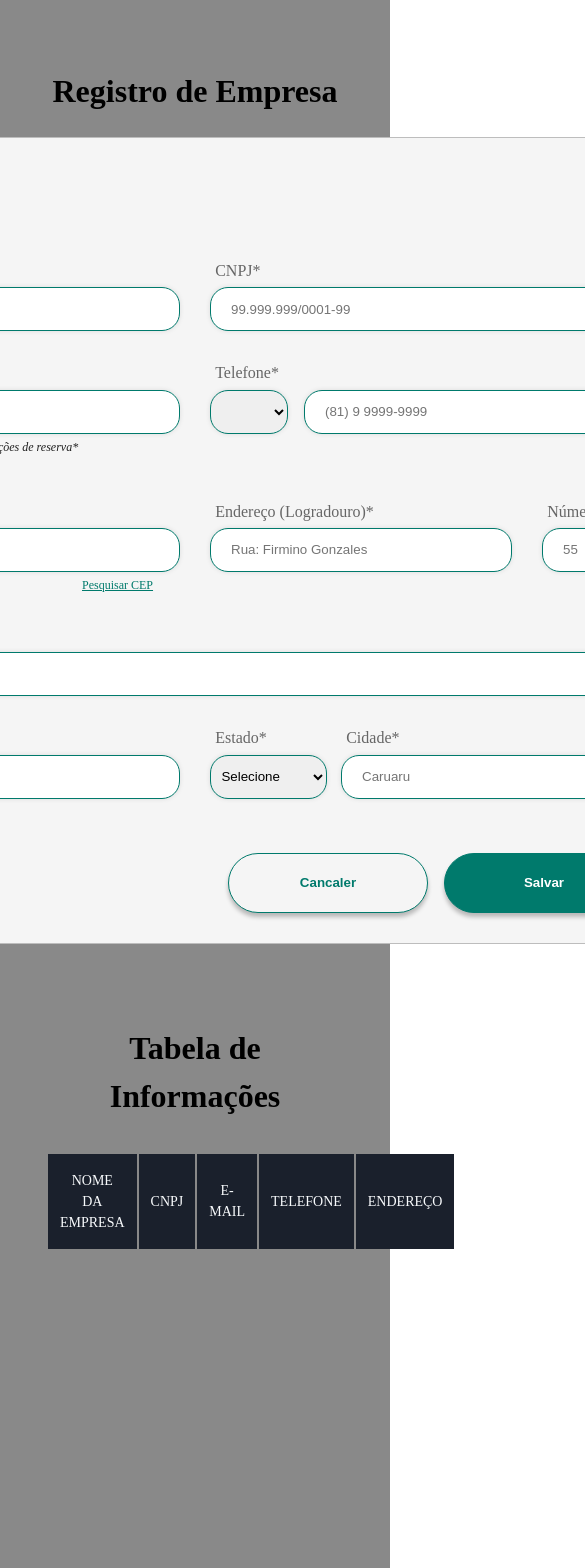
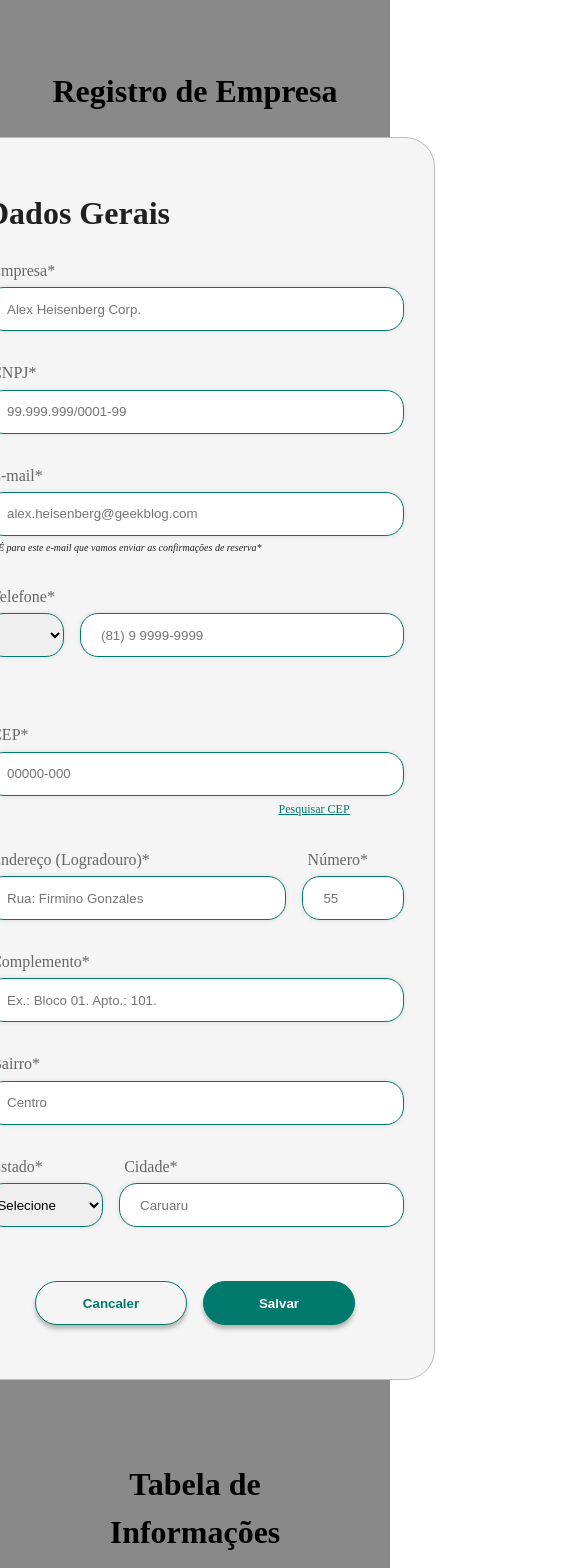
Before and after one commit to alexdev613/my-first-portfolio, a React (Vite) app: page /projects/formyup in a window 390 px wide. Shown: the top 1568 px of the page, 585 px wide, since content can reach past the window. Built offline with nearby package versions, Linux system fonts and the light colour scheme.

Commit message:
feat: I created and styled the MessengerError component to be rendered when there is an error when submitting form data, and created responsiveness for BusinessRegistrationForm

```diff
--- a/src/pages/Home/sections/Projects/Project01/BusinessRegistrationForm/BusinessRegistrationForm.tsx
+++ b/src/pages/Home/sections/Projects/Project01/BusinessRegistrationForm/BusinessRegistrationForm.tsx
@@ -10,6 +10,7 @@ import {
     BoxForm,
     Label,
     ExclusiveRowBox,
+    MessageError,
     Input,
     BoxButtons,
     SaveButton,
@@ -129,7 +130,7 @@ const BusinessRegistrationForm: React.FC<BusinessRegistrationFormProps> = ({ onA
                                 style={{ borderColor: errors.company ? 'red': '' }}
                             />
                             {errors.company?.type === 'required' && (
-                                <p style={{ color: 'red', bottom: '0px'}}>{errors.company.message}</p>
+                                <MessageError>{errors.company.message}</MessageError>
                             )}
                         </BoxForm>
                         <BoxForm>
@@ -144,7 +145,7 @@ const BusinessRegistrationForm: React.FC<BusinessRegistrationFormProps> = ({ onA
                                 style={{ borderColor: errors.cnpj ? 'red': '' }}
                             />
                             {errors.cnpj?.type === 'required' && (
-                                <p style={{ color: 'red' , bottom: '0px'}}>{errors.cnpj.message}</p>
+                                <MessageError>{errors.cnpj.message}</MessageError>
                             )}
                         </BoxForm>
                     </DivContainer>
@@ -160,11 +161,11 @@ const BusinessRegistrationForm: React.FC<BusinessRegistrationFormProps> = ({ onA
                                 {...register('email', {required: true})}
                                 style={{ borderColor: errors.email ? 'red' : '' }}
                             />
-                            <em style={{marginTop: '4px', marginLeft: '16px', fontSize: '12px', fontWeight: '400'}}>
+                            <em style={{marginTop: '4px', marginLeft: '12px', fontSize: '10px', fontWeight: '400'}}>
                                 É para este e-mail que vamos enviar as confirmações de reserva*
                             </em>
                             {errors.email?.type === 'required' && (
-                                <p style={{ color: 'red', bottom: '16px' }}>{errors.email.message}</p>
+                                <MessageError className='pEmail'>{errors.email.message}</MessageError>
                             )}
                         </BoxForm>
                         <BoxForm>
@@ -181,10 +182,12 @@ const BusinessRegistrationForm: React.FC<BusinessRegistrationFormProps> = ({ onA
                                         <option selected disabled value=''>
 
                                         </option>
+                                        <option value={+1}>+1</option>
+                                        <option value={+54}>+54</option>
                                         <option value={+55}>+55</option>
                                     </select>
                                     {errors.ddiNumber?.type === 'required' && (
-                                        <p style={{color: 'red', bottom: '-14px'}}>{errors.ddiNumber.message}</p>
+                                        <MessageError className='pDdi'>{errors.ddiNumber.message}</MessageError>
                                     )}
                                 </BoxForm>
                                 <BoxForm>
@@ -199,7 +202,7 @@ const BusinessRegistrationForm: React.FC<BusinessRegistrationFormProps> = ({ onA
                                         style={{ borderColor: errors.phone ? 'red': '' }}
                                     />
                                     {errors.phone?.type === 'required' && (
-                                        <p style={{ color: 'red', bottom: '4px' }}>{errors.phone.message}</p>
+                                        <MessageError className='pPhone'>{errors.phone.message}</MessageError>
                                     )}
                                 </BoxForm>
                             </ExclusiveRowBox>
@@ -217,20 +220,20 @@ const BusinessRegistrationForm: React.FC<BusinessRegistrationFormProps> = ({ onA
                                 {...register('address.cep', {required: 'true'})}
                                 style={{ borderColor: errors.address?.cep ? 'red' : '' }}
                             />
-                            <span>
+                            <span className='linkCep'>
                                 <a
                                     href="https://buscacepinter.correios.com.br/app/endereco/index.php"
                                     target='_blank'
                                     rel='noreferrer'
-                                    style={{color: '#007a6c', marginLeft: '320px'}}
                                 >
                                     Pesquisar CEP
                                 </a>
                             </span>
                             {errors.address?.cep?.type === 'required' && (
-                                <p style={{ color: 'red', bottom: '18px' }}>{errors.address.cep.message}</p>
+                                <MessageError className='pCep'>{errors.address.cep.message}</MessageError>
                             )}
                         </BoxForm>
+                        <ExclusiveRowBox>
                             <BoxForm>
                                 <Label>Endereço (Logradouro)*</Label>
                                 <Input
@@ -242,7 +245,7 @@ const BusinessRegistrationForm: React.FC<BusinessRegistrationFormProps> = ({ onA
                                     style={{ borderColor: errors.address?.street ? 'red' : '' }}
                                 />
                                 {errors.address?.street?.type === 'required' && (
-                                <p style={{ color: 'red', bottom: '18px' }}>{errors.address.street.message}</p>
+                                    <MessageError className='pStreet'>{errors.address.street.message}</MessageError>
                                 )}
                             </BoxForm>
                             <BoxForm>
@@ -256,9 +259,10 @@ const BusinessRegistrationForm: React.FC<BusinessRegistrationFormProps> = ({ onA
                                     style={{ borderColor: errors.address?.number ? 'red' : '' }}
                                 />
                                 {errors.address?.number?.type === 'required' && (
-                                <p style={{ color: 'red', bottom: '2px' }}>{errors.address.number.message}</p>
+                                    <MessageError className='pNumber'>{errors.address.number.message}</MessageError>
                                 )}
                             </BoxForm>
+                        </ExclusiveRowBox>
                     </DivContainer>
 
                     <DivContainer>
@@ -273,7 +277,7 @@ const BusinessRegistrationForm: React.FC<BusinessRegistrationFormProps> = ({ onA
                                 style={{ borderColor: errors.address?.complement ? 'red' : '' }}
                             />
                             {errors.address?.complement?.type === 'required' && (
-                                <p style={{ color: 'red', bottom: '-2px' }}>{errors.address.complement.message}</p>
+                                <MessageError>{errors.address.complement.message}</MessageError>
                             )}
                         </BoxForm>
                     </DivContainer>
@@ -289,11 +293,13 @@ const BusinessRegistrationForm: React.FC<BusinessRegistrationFormProps> = ({ onA
                                 style={{ borderColor: errors.address?.neighborhood ? 'red' : '' }}
                             />
                             {errors.address?.neighborhood?.type === 'required' && (
-                                <p style={{ color: 'red', bottom: '-2px' }}>{errors.address.neighborhood.message}</p>
+                                <MessageError>{errors.address.neighborhood.message}</MessageError>
                             )}
                         </BoxForm>
+                        <ExclusiveRowBox>
                             <BoxForm>
                                 <Label>Estado*</Label>
+
                                 <ExclusiveRowBox>
                                     <select
                                         id='state'
@@ -333,7 +339,7 @@ const BusinessRegistrationForm: React.FC<BusinessRegistrationFormProps> = ({ onA
                                     </select>
                                 </ExclusiveRowBox>
                                     {errors.address?.state?.type === 'required' && (
-                                    <p style={{ color: 'red', bottom: '-19px'}}>{errors.address.state.message}</p>
+                                        <MessageError>{errors.address.state.message}</MessageError>
                                     )}
                             </BoxForm>
                             <BoxForm>
@@ -349,9 +355,10 @@ const BusinessRegistrationForm: React.FC<BusinessRegistrationFormProps> = ({ onA
                                     />
                                 </ExclusiveRowBox>
                                     {errors.address?.city?.type === 'required' && (
-                                    <p style={{ color: 'red', bottom: '-2px' }}>{errors.address.city.message}</p>
+                                        <MessageError>{errors.address.city.message}</MessageError>
                                     )}
                             </BoxForm>
+                        </ExclusiveRowBox>
                     </DivContainer>
 
                     <BoxButtons>
--- a/src/pages/Home/sections/Projects/Project01/BusinessRegistrationForm/styles.ts
+++ b/src/pages/Home/sections/Projects/Project01/BusinessRegistrationForm/styles.ts
@@ -10,18 +10,28 @@ export const Content = styled.div`
     display: flex;
     flex-direction: column;
     align-items: center;
-    width: 60rem;
+    width: 52rem;
     padding: 1.875rem;
     background-color: whitesmoke;
     border: 1px solid #bdbdbd;
     border-radius: 1.875rem;
+
+    @media (max-width: 900px) {
+        width: 30rem;
+    }
 `;
 
 export const DivContainer = styled.div`
+    box-sizing: border-box;
     width: 100%;
     display: flex;
     flex-direction: row;
     gap: 1.875rem;
+    @media (max-width: 900px) {
+        width: 26.125rem;
+        flex-direction: column;
+        gap: 0rem;
+    }
 `;
 
 export const Label = styled.label`
@@ -37,7 +47,7 @@ export const Input = styled.input`
     border-radius: 1.125rem;
     border: 1px solid #007A6C;
     box-shadow: 0px 0px 5px rgba(0, 0, 0,0.1);
-    width: 27.125rem;
+    width: 23.125rem;
     height: 2.75rem;
     align-items: center;
     text-indent: 20px;
@@ -55,6 +65,10 @@ export const Input = styled.input`
     &::placeholder {
         letter-spacing: 0;
     }
+
+    @media (max-width: 900px) {
+        width: 100%;
+    }
 `;
 
 export const ExclusiveRowBox = styled.div`
@@ -62,7 +76,10 @@ export const ExclusiveRowBox = styled.div`
     flex-direction: row;
 
     .Phone {
-        width: 21.25rem;
+        width: 17.275rem;
+        @media (max-width: 900px) {
+            width: 20.275rem;
+        }
     }
 
     .DDI {
@@ -72,11 +89,62 @@ export const ExclusiveRowBox = styled.div`
 
     .UF {
         width: 7.3125rem;
-        margin-right: -1rem;
+        margin-right: 1rem;
     }
 
     .City {
-        width: 18.875rem;
+        width: 14.8rem;
+        @media (max-width: 900px){
+            width: 17.8rem ;
+        }
+    }
+`;
+
+export const MessageError = styled.p`
+    position: absolute; // usei absolute para poder usar bottom e não quebrar o layout aumentando a altura do formulário era importante pra mim.
+    bottom: 0px;
+    font-size: 0.75rem;
+    font-weight: 300;
+    line-height: 1.125rem;
+    margin-left: 0.75rem;
+    color: red;
+    width: max-content; // permite que o parágrafo extravase o box
+
+    &.pEmail {
+        bottom: 1.25rem;
+
+        @media (max-width: 900px) {
+            bottom: 0.2rem;
+        }
+    }
+
+    &.pDdi {
+        bottom: 0.25rem;
+        left: -0.5rem;
+    }
+
+    &.pPhone {
+        bottom: 0.2rem;
+    }
+
+    &.pCep {
+        bottom: 1.25rem;
+    }
+
+    &.pStreet {
+        bottom: 1.25rem;
+        @media (max-width: 900px) {
+            bottom: 0rem;
+        }
+    }
+
+    &.pNumber {
+        bottom: 1.25rem;
+        left: -0.5rem;
+
+        @media (max-width: 900px) {
+            bottom: 0rem;
+        }
     }
 `;
 
@@ -89,23 +157,12 @@ export const BoxForm = styled.div`
 
     span {
         font-size: 0.75rem;
-        font-weight: 300;
+        font-weight: 400;
         line-height: 1.125rem;
-        margin-left: 1rem;
         margin-top: 0.25rem;
         color: #007a6c;
         text-decoration: underline;
-    }
 
-    p {
-        position: absolute;
-        bottom: 8px;
-        font-size: 0.75rem;
-        font-weight: 300;
-        line-height: 1.125rem;
-        margin-left: 1rem;
-        margin-top: 0.25rem;
-        color: #666;
     }
 
     select {
@@ -122,16 +179,28 @@ export const BoxForm = styled.div`
         font-size: 1.125rem;
     }
 
+    .linkCep > a{
+        color: inherit;
+        margin-left: 70%;
+    }
+
     .street {
-        width: 18.875rem;
+        width: 15.825rem;
+        margin-right: 1rem;
+        @media (max-width: 900px) {
+            width: 18.775rem;
+        }
     }
 
     .number {
-        width: 6.125rem;
+        width: 6.35rem;
     }
 
     .complement {
-        width: 56.125rem;
+        width: 48.15rem;
+        @media (max-width: 900px) {
+        width: 26.125rem;
+    }
     }
 `;
 
@@ -142,6 +211,11 @@ export const BoxButtons = styled.div`
     justify-content: right;
     margin-top: 1.5rem;
     gap: 1rem;
+
+    @media (max-width: 900px) {
+        justify-content: center;
+        padding-bottom: 1.5rem;
+    }
 `;
 
 export const CancelButton = styled.button`
@@ -157,10 +231,20 @@ export const CancelButton = styled.button`
     background-color: whitesmoke;
     box-shadow: 0px 4px 4px rgba(0, 0, 0, 0.25);
     cursor: pointer;
+    transition: transform 0.1s ease-in-out;
+
+    &:active {
+        transform: scale(0.72);
+    }
 
     &:hover {
         background-color: #007a6c;
         color: white;
+    }
+
+    @media (max-width: 900px) {
+        height: 2.75rem;
+        width: 9.5rem;
     }
 `;
 
@@ -177,9 +261,19 @@ export const SaveButton = styled.button`
     background-color: #007a6c;
     box-shadow: 0px 4px 4px rgba(0, 0, 0, 0.25);
     cursor: pointer;
+    transition: transform 0.1s ease-in-out;
+
+    &:active {
+        transform: scale(0.72);
+    }
 
     &:hover {
         background-color: white;
         color: #007a6c;
     }
+
+    @media (max-width: 900px) {
+        height: 2.75rem;
+        width: 9.5rem;
+    }
 `;
```
Lines whose indentation alone changed are shown as unchanged.
